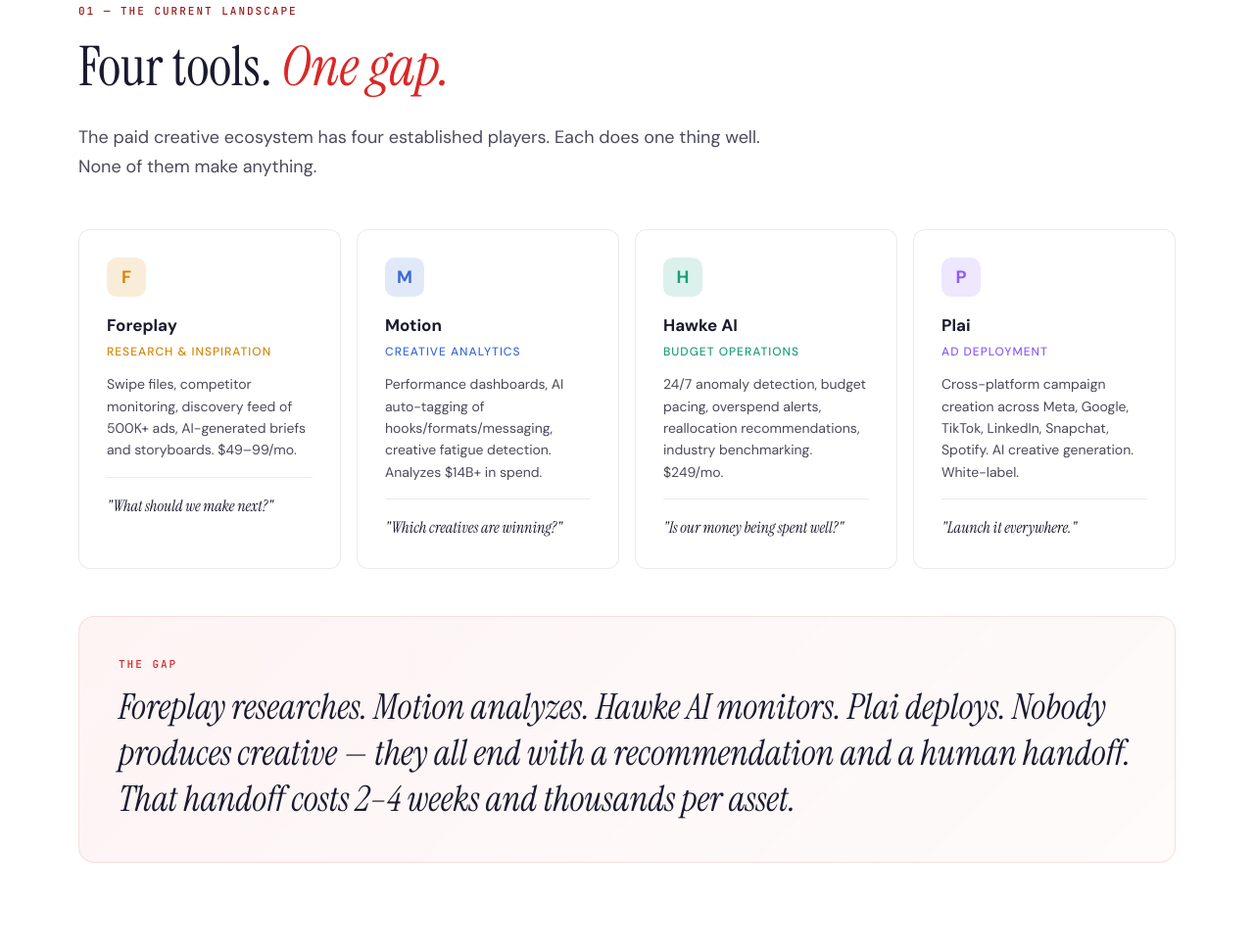
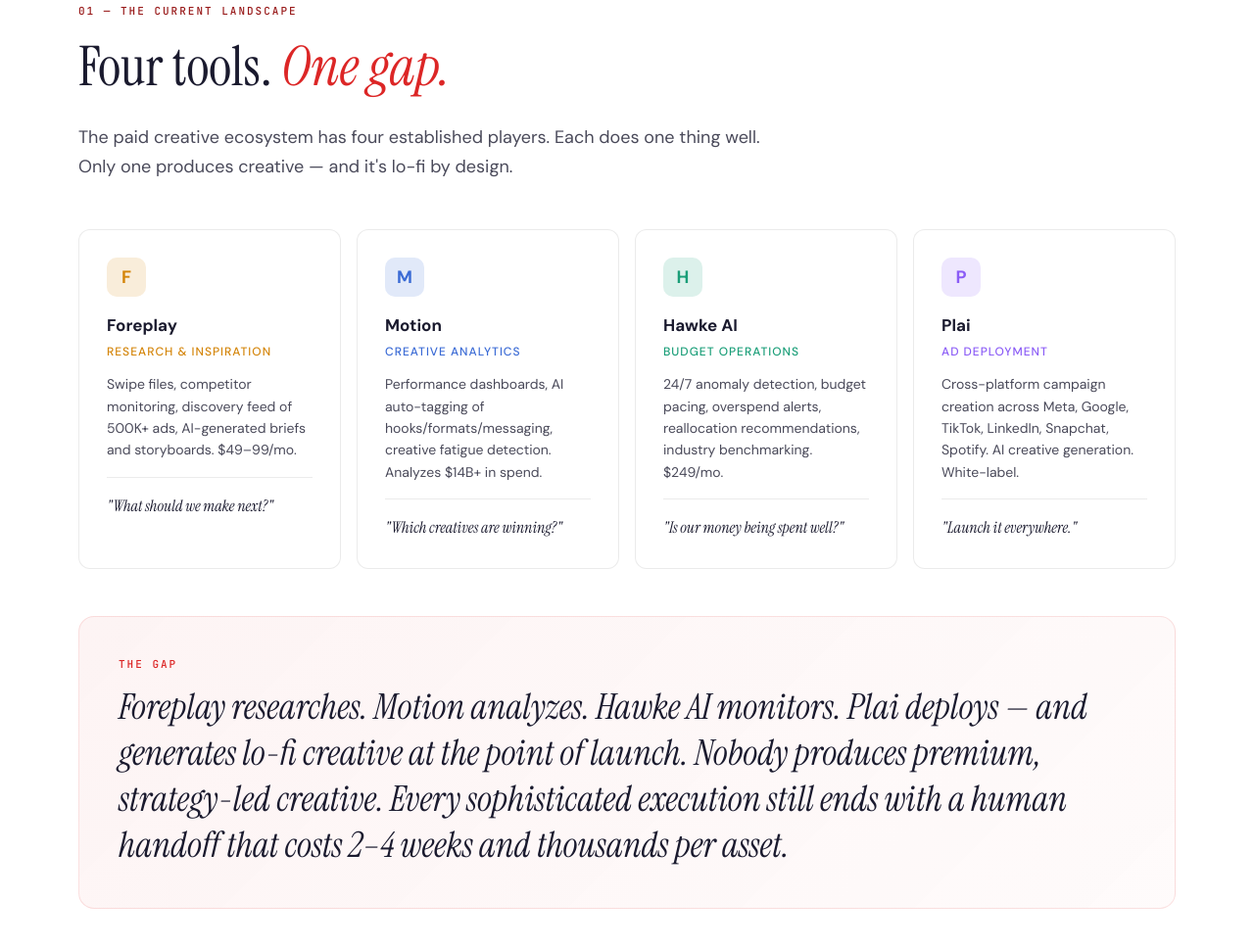
Before and after one commit to rowanbrooks100/rowanbrooks100.github.io, a plain HTML site: page hawke-ai-studio-pitch-v2.html in a window 1280 px wide. Shown: the part 835-1802 px from the top of the page at 98% size. Drawn offline with Linux system fonts and the light colour scheme.

Commit message:
Update hawke-ai-studio-pitch-v2.html

```diff
--- a/hawke-ai-studio-pitch-v2.html
+++ b/hawke-ai-studio-pitch-v2.html
@@ -1421,7 +1421,7 @@
 <section id="landscape">
   <div class="section-label">01 — The Current Landscape</div>
   <h2 class="section-title">Four tools. <em>One gap.</em></h2>
-  <p class="section-subtitle">The paid creative ecosystem has four established players. Each does one thing well. None of them make anything.</p>
+  <p class="section-subtitle">The paid creative ecosystem has four established players. Each does one thing well. Only one produces creative — and it's lo-fi by design.</p>
 
   <div class="cards-grid">
     <div class="card">
@@ -1456,7 +1456,7 @@
 
   <div class="insight">
     <div class="insight-label">The Gap</div>
-    <h3>Foreplay researches. Motion analyzes. Hawke AI monitors. Plai deploys. Nobody produces creative — they all end with a recommendation and a human handoff. That handoff costs 2–4 weeks and thousands per asset.</h3>
+    <h3>Foreplay researches. Motion analyzes. Hawke AI monitors. Plai deploys — and generates lo-fi creative at the point of launch. Nobody produces premium, strategy-led creative. Every sophisticated execution still ends with a human handoff that costs 2–4 weeks and thousands per asset.</h3>
   </div>
 </section>
 
```
